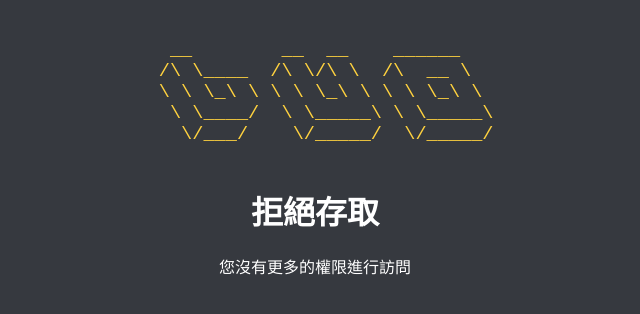
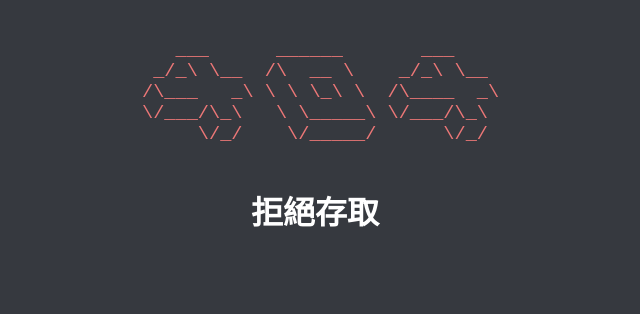
Before and after one commit to 13wi2ch6n/ShortDomain, a plain HTML site: page index.html in a window 1280 px wide. Shown: the whole page, without its empty margins (325-965 px from the left). Drawn offline with Linux system fonts and the light colour scheme.

Commit message:
Update index.html

```diff
--- a/index.html
+++ b/index.html
@@ -6,24 +6,22 @@
         <link rel="stylesheet" href="fonts/Noto-Sans-TC/chinese-traditional.css">
         <meta name="robots" content="noindex, nofollow">
         <meta name="description" content="私人嘅子網域服務">
-        <title>拒絕存取</title>
+        <title>拒絕存取 (404)</title>
         <meta property="og:title" content="6uo.cc">
     </head>
     <body style="background-color:#36393f;">
         <div id="heading">
             <center>
-                <div class="6uo" style="font-size:18.6px" onmousedown='return false;' onselectstart='return false;'>
-                    <pre style="color:#ffd23f;">
-
-__        __  __    ______
-/\ \____  /\ \/\ \  /\  __ \
- \ \ \_\ \ \ \ \_\ \ \ \ \_\ \
-   \ \____/  \ \_____\ \ \_____\
-    \/___/    \/_____/  \/_____/
-                    </pre>
+                <div class="404" style="font-size:18.6px" onmousedown='return false;' onselectstart='return false;'>
+                    <pre style="color:#ec7777;">
+         ___      ______       ___
+  _/_\ \__  /\  __ \    _/_\ \__
+ /\___   _\ \ \ \_\ \  /\____  _\
+ \/___/\_\   \ \_____\ \/___/\_\
+      \/_/    \/_____/      \/_/
+                             </pre>
                 </div>
                <h1 style="color:White;">拒絕存取</h1>
-               <p style="color:White;">您沒有更多的權限進行訪問</p>
             </center>
         </div>
     </body>
```
